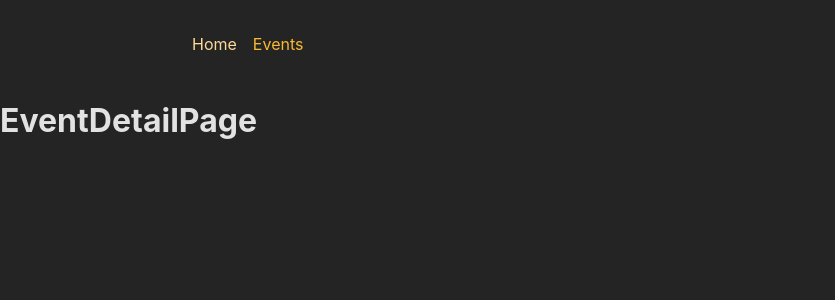
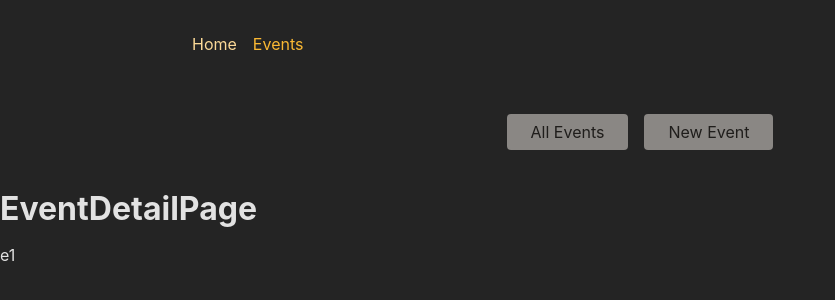
Before and after one commit to CarsonH19/newsletter, a React (Create React App) app in the folder frontend/: page /events/e1 in a window 1280 px wide. Shown: the top 300 px of the page, without its empty margins (0-835 px from the left). Built offline with nearby package versions, Linux system fonts and the light colour scheme.

Commit message:
feat: EventsRootLayout

```diff
--- a/frontend/src/App.js
+++ b/frontend/src/App.js
@@ -27,17 +27,24 @@
 import EditEventPage from "./pages/EditEvent";
 import NewEventPage from "./pages/NewEvent";
 import RootLayout from "./Root";
+import EventsRootLayout from "./pages/EventsRoot";
 
 const router = createBrowserRouter([
   {
     path: "/",
     element: <RootLayout />,
     children: [
-      { index: true, path: "", element: <HomePage /> },
-      { path: "events", element: <EventsPage /> },
-      { path: "events/:eventId", element: <EventDetailPage /> },
-      { path: "events/new", element: <NewEventPage /> },
-      { path: "events/:eventId/edit", element: <EditEventPage /> },
+      { index: true, element: <HomePage /> },
+      {
+        path: "events",
+        element: <EventsRootLayout />,
+        children: [
+          { index: true, element: <EventsPage /> },
+          { path: ":eventId", element: <EventDetailPage /> },
+          { path: "new", element: <NewEventPage /> },
+          { path: ":eventId/edit", element: <EditEventPage /> },
+        ],
+      },
     ],
   },
 ]);
--- a/frontend/src/components/EventsNavigation.js
+++ b/frontend/src/components/EventsNavigation.js
@@ -1,4 +1,5 @@
-import classes from './EventsNavigation.module.css';
+import classes from "./EventsNavigation.module.css";
+import { NavLink } from "react-router-dom";
 
 function EventsNavigation() {
   return (
@@ -6,10 +7,25 @@
       <nav>
         <ul className={classes.list}>
           <li>
-            <a href="/events">All Events</a>
+            <NavLink
+              to="/events"
+              className={({ isActive }) =>
+                isActive ? classes.active : undefined
+              }
+              end
+            >
+              All Events
+            </NavLink>
           </li>
           <li>
-            <a href="/events/new">New Event</a>
+            <NavLink
+              to="/events/new"
+              className={({ isActive }) =>
+                isActive ? classes.active : undefined
+              }
+            >
+              New Event
+            </NavLink>
           </li>
         </ul>
       </nav>
--- a/frontend/src/pages/EventDetail.js
+++ b/frontend/src/pages/EventDetail.js
@@ -1,5 +1,13 @@
+import { useParams } from "react-router-dom";
+
 function EventDetailPage() {
-  return <h1>EventDetailPage</h1>
+  const params = useParams();
+  return (
+    <>
+      <h1>EventDetailPage</h1>
+      <p>{params.eventId}</p>
+    </>
+  );
 }
 
 export default EventDetailPage;
--- /dev/null
+++ b/frontend/src/pages/EventsRoot.js
@@ -0,0 +1,13 @@
+import EventsNavigation from "../components/EventsNavigation";
+import { Outlet } from "react-router-dom";
+
+function EventsRootLayout() {
+  return (
+    <>
+      <EventsNavigation />
+      <Outlet />
+    </>
+  );
+}
+
+export default EventsRootLayout;
```
